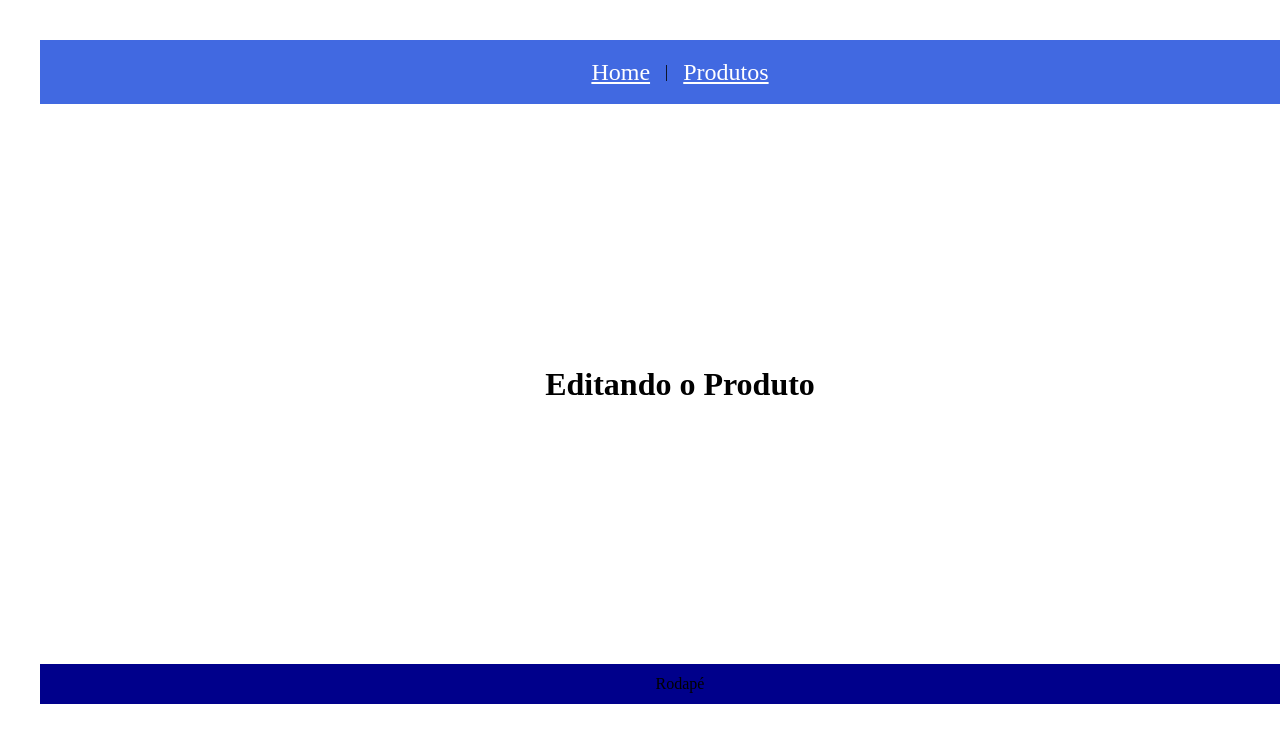
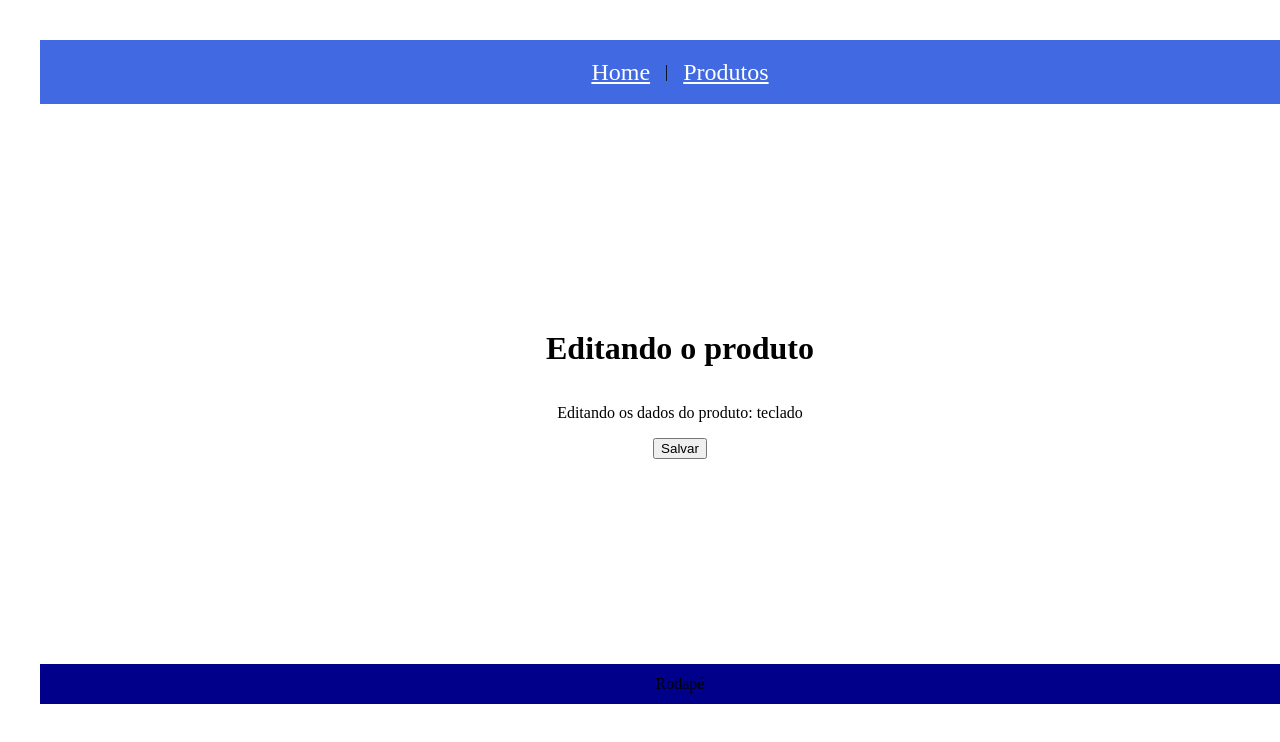
Before and after one commit to thiagogilcamargo/aula-rotas, a React (Vite) app: page /produto/editar/1 in a window 1280 px wide. Shown: the top 742 px of the page. Built offline with nearby package versions, Linux system fonts and the light colour scheme.

Commit message:
Passando valores pela URI

```diff
--- a/src/routes/EditarProduto/index.jsx
+++ b/src/routes/EditarProduto/index.jsx
@@ -1,8 +1,25 @@
+import { useParams,useNavigate } from "react-router-dom"
+import {listaProdutos} from "../../components/listaProdutos"
+
 export default function EditarProduto() {
 
-    return (
-      <main>
-          <h1>Editando o Produto </h1>
-      </main>
-    )
+  const lista = listaProdutos
+  const navegacao = useNavigate()
+  const {id} = useParams()
+
+  const proc = lista.filter(prod => prod.id == id)
+  const produto = proc[0]
+
+  const salvar = () =>{
+      alert('Produto:${produto.nome} editando com sucesso!')
+      return navegacao('/produto')
   }
+
+  return(
+     <main>
+         <h1> Editando o produto </h1>
+         <p>Editando os dados do produto: {produto.nome}</p>
+         <button onClick={salvar}>Salvar</button>
+     </main>
+  )
+}
```
